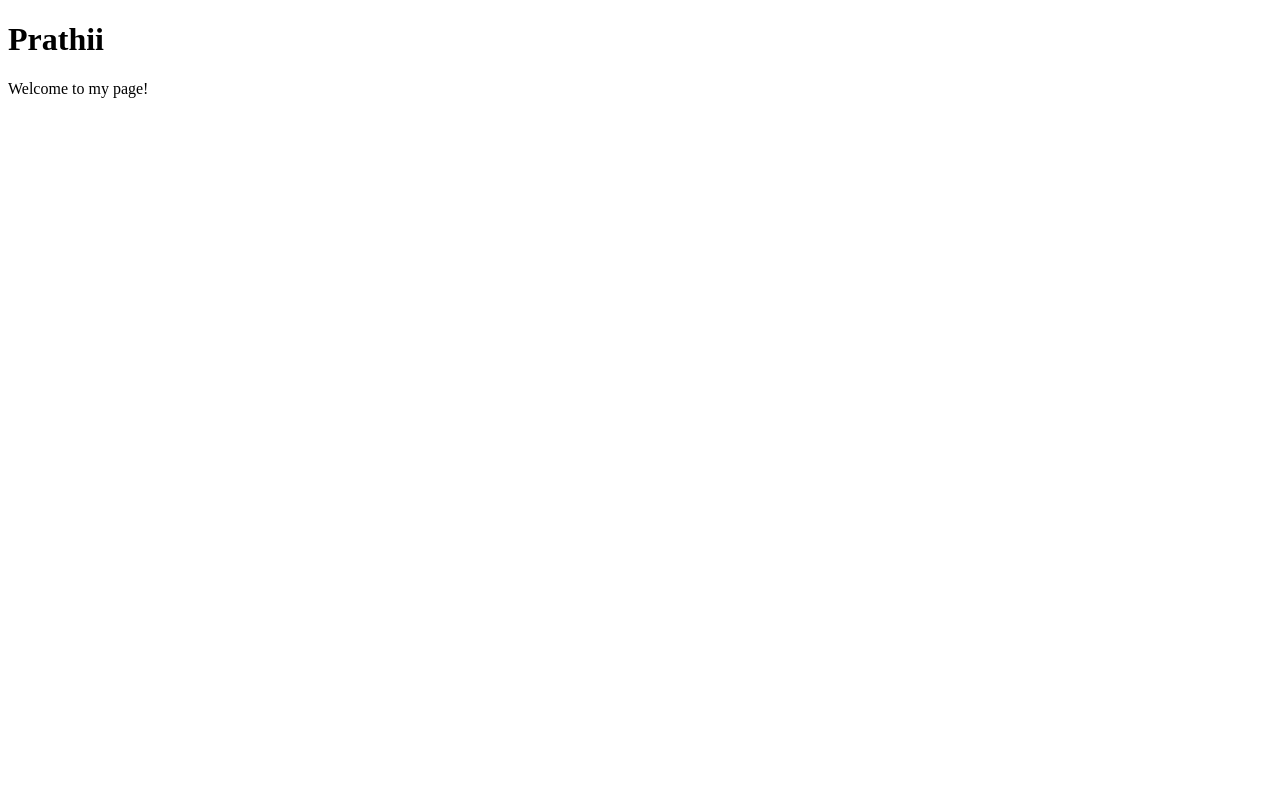
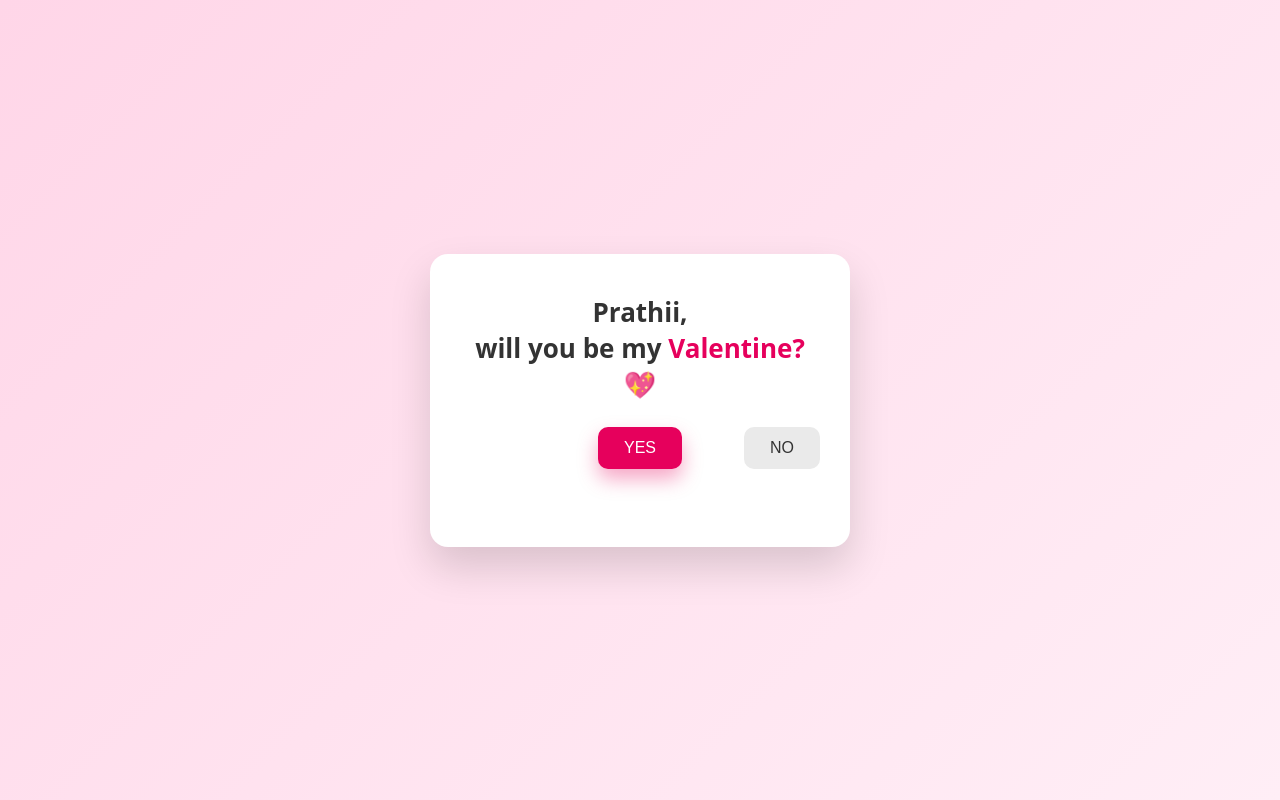
Before and after one commit to teejaygokul21-ux/Your-my-bbe, a plain HTML site: page index.html in a window 1280 px wide. Drawn offline with Linux system fonts and the light colour scheme.

Commit message:
Update index.html with Valentine's Day code

```diff
--- a/index.html
+++ b/index.html
@@ -1,10 +1,115 @@
 <!DOCTYPE html>
-<html>
+<html lang="en">
 <head>
-    <title>My Page</title>
+  <meta charset="UTF-8" />
+  <title>Be My Valentine 💖</title>
+  <meta name="viewport" content="width=device-width, initial-scale=1.0" />
+  <style>
+    * { box-sizing: border-box; }
+    body {
+      margin: 0;
+      height: 100vh;
+      display: flex;
+      align-items: center;
+      justify-content: center;
+      background: linear-gradient(135deg, #ffd6e8, #ffeef6);
+      font-family: "Poppins", system-ui, -apple-system, Arial, sans-serif;
+    }
+    .card {
+      background: #fff;
+      padding: 40px 30px;
+      border-radius: 18px;
+      text-align: center;
+      box-shadow: 0 20px 40px rgba(0,0,0,0.15);
+      max-width: 90%;
+      width: 420px;
+    }
+    h1 {
+      margin: 0 0 25px;
+      font-size: 26px;
+      color: #333;
+    }
+    h1 span { color: #e6005c; }
+    .buttons {
+      position: relative;
+      height: 80px;
+    }
+    button {
+      padding: 12px 26px;
+      font-size: 16px;
+      border-radius: 10px;
+      border: none;
+      cursor: pointer;
+      transition: 0.2s ease;
+    }
+    #yes {
+      background: #e6005c;
+      color: #fff;
+      box-shadow: 0 10px 20px rgba(230,0,92,0.35);
+    }
+    #no {
+      position: absolute;
+      right: 0;
+      background: #eaeaea;
+      color: #333;
+    }
+    .hearts {
+      position: fixed;
+      inset: 0;
+      pointer-events: none;
+      overflow: hidden;
+    }
+    .heart {
+      position: absolute;
+      bottom: -20px;
+      font-size: 24px;
+      animation: float 4s linear infinite;
+    }
+    @keyframes float {
+      from { transform: translateY(0); opacity: 1; }
+      to { transform: translateY(-110vh); opacity: 0; }
+    }
+  </style>
 </head>
 <body>
-    <h1>Prathii</h1>
-    <p>Welcome to my page!</p>
+
+  <div class="card">
+    <h1>Prathii, <br>will you be my <span>Valentine?</span> 💖</h1>
+    <div class="buttons">
+      <button id="yes">YES</button>
+      <button id="no">NO</button>
+    </div>
+  </div>
+
+  <div class="hearts" id="hearts"></div>
+
+  <script>
+    const noBtn = document.getElementById("no");
+    const yesBtn = document.getElementById("yes");
+    const heartsBox = document.getElementById("hearts");
+
+    noBtn.addEventListener("mouseover", () => {
+      const x = Math.random() * 250;
+      const y = Math.random() * 40;
+      noBtn.style.left = x + "px";
+      noBtn.style.top = y + "px";
+    });
+
+    yesBtn.addEventListener("click", () => {
+      for (let i = 0; i < 25; i++) {
+        const heart = document.createElement("div");
+        heart.className = "heart";
+        heart.innerText = "❤️";
+        heart.style.left = Math.random() * 100 + "vw";
+        heart.style.animationDuration = (2 + Math.random() * 3) + "s";
+        heartsBox.appendChild(heart);
+        setTimeout(() => heart.remove(), 5000);
+      }
+      setTimeout(() => {
+        alert("Yayyy! 💕 Happy Valentine's Day!");
+      }, 300);
+    });
+  </script>
+
 </body>
 </html>
```
